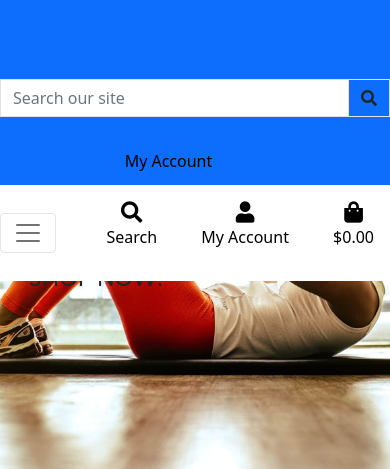
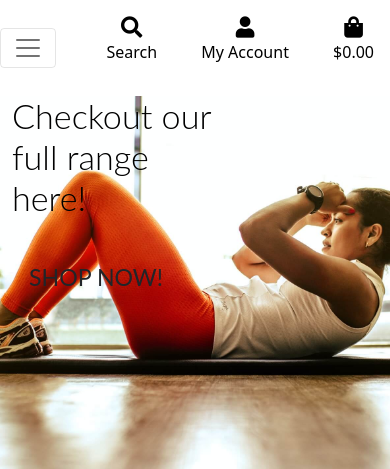
Before and after one commit to Code-Institute-Submissions/StephenJ2020-Sportmaster_JanResub, a Django app: page / in a window 390 px wide. Shown: the top 469 px of the page. Run offline with Django 3.2, Linux system fonts and the light colour scheme; some libraries are stand-ins or nearby versions.

Commit message:
fix: Correct display issue stop main nav being visible on mobile

```diff
--- a/templates/base.html
+++ b/templates/base.html
@@ -105,7 +105,7 @@
         </div> -->
 
 
-        <div class="row bg-primary">
+        <div class="row bg-primary pt-lg-2 d-none d-lg-flex">
             <div class="col-12 col-lg-4 my-auto py-1 py-lg-0">
                 <!-- <a href="{% url 'home' %}" class="nav-link main-logo-link">
                     <i class="fas fa-running fa-3x inline-block"></i>
```
